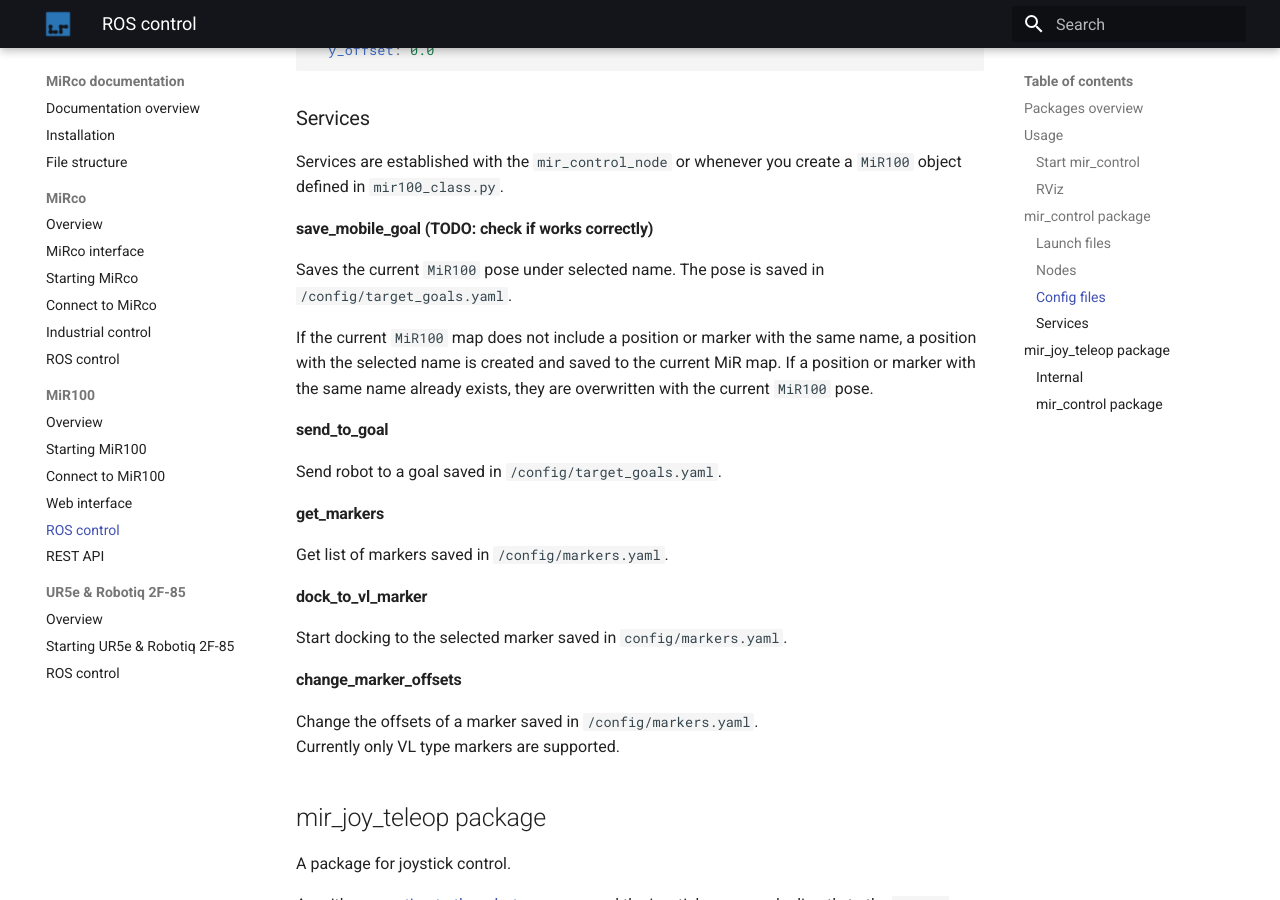
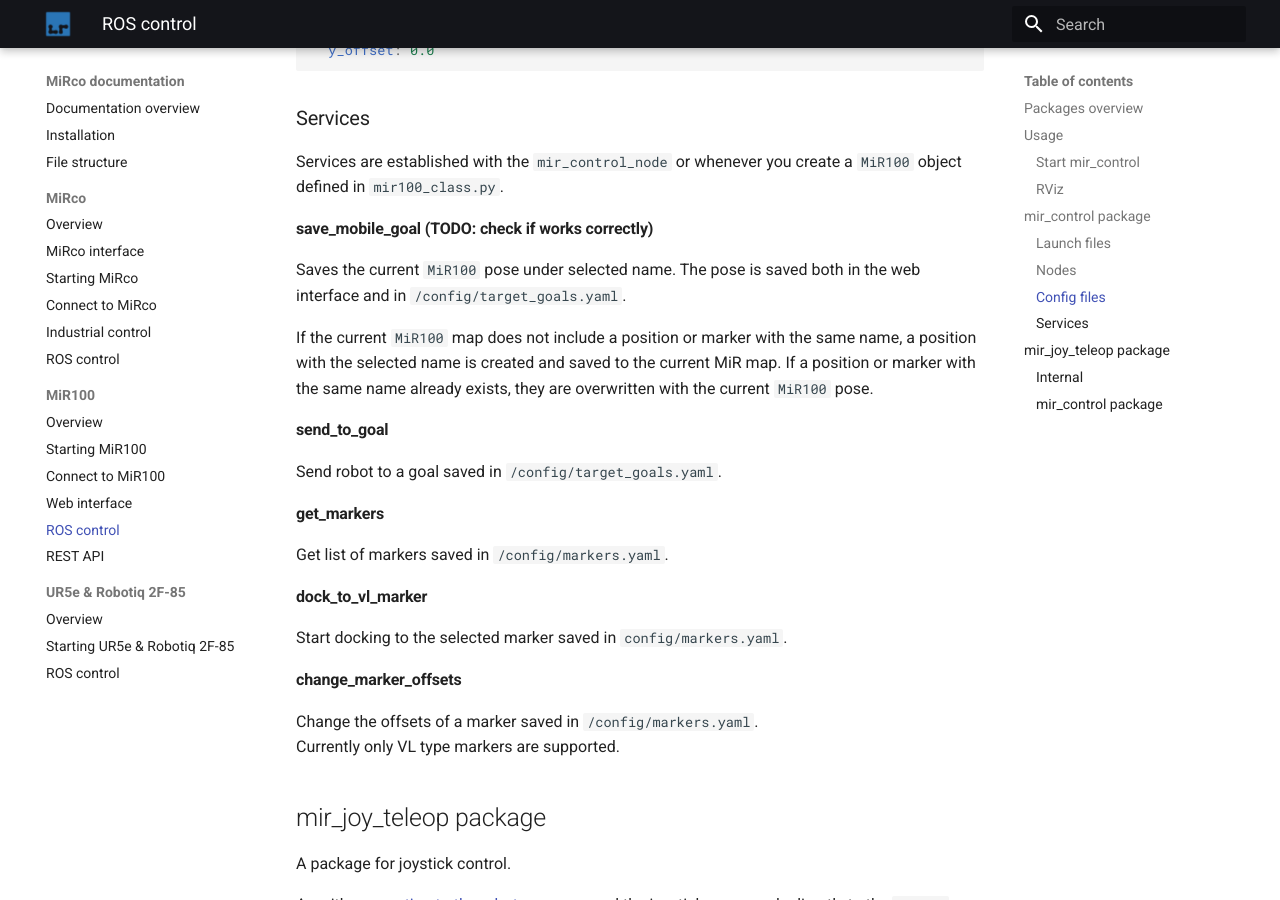
Before and after one commit to JanJericevic/MiRco_docs, an MkDocs documentation site: the page built from docs/MiR100/mir_ros_control.md, in a window 1280 px wide and 900 px high, scrolled down 2802 px. Built offline with MkDocs 1.6.1 and Material for MkDocs 9.7.7, drawn with Linux system fonts in a browser that asks for light colours.

Commit message:
Update mir_ros_control.md

```diff
--- a/docs/MiR100/mir_ros_control.md
+++ b/docs/MiR100/mir_ros_control.md
@@ -101,7 +101,7 @@
 Services are established with the `mir_control_node` or whenever you create a `MiR100` object defined in `mir100_class.py`.
 
 #### save_mobile_goal (TODO: check if works correctly)
-Saves the current `MiR100` pose under selected name. The pose is saved in `/config/target_goals.yaml`.
+Saves the current `MiR100` pose under selected name. The pose is saved both in the web interface and in `/config/target_goals.yaml`.
 
 If the current `MiR100` map does not include a position or marker with the same name, a position with the selected name is created and saved to the current MiR map. If a position or marker with the same name already exists, they are overwritten with the current `MiR100` pose.
 
```
